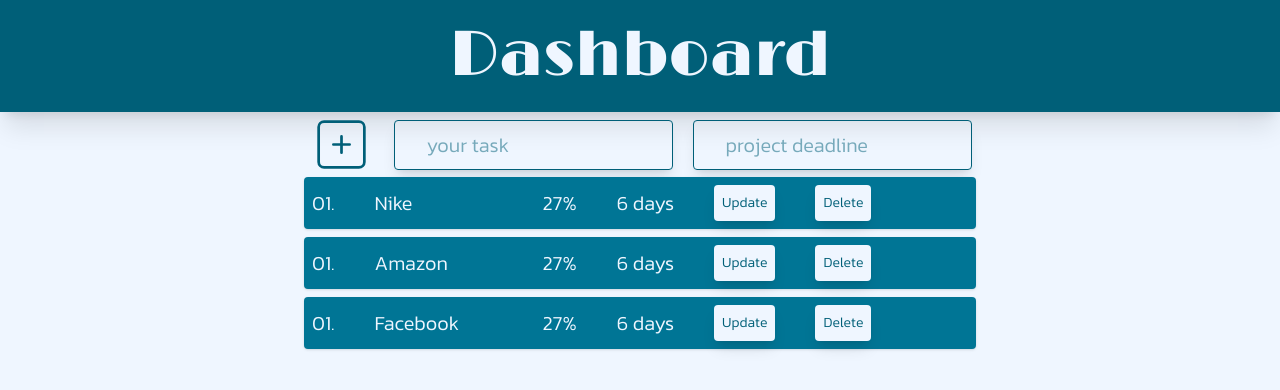
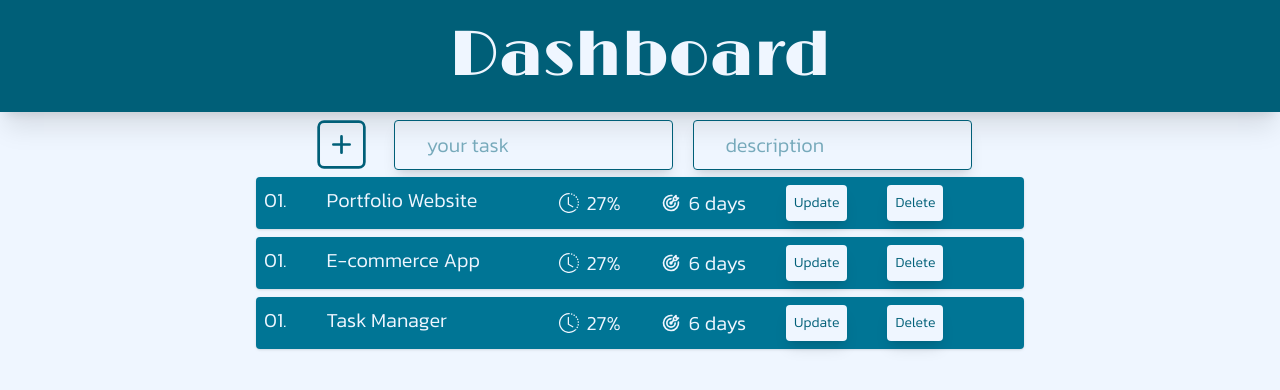
Before and after one commit to AlexMaunouryBenavides/task-manager, a React (Vite) app in the folder client/: page /dashboard in a window 1280 px wide. Shown: the top 390 px of the page. Built offline with nearby package versions, Linux system fonts and the light colour scheme.

Commit message:
feat:animation rows

```diff
--- a/client/package.json
+++ b/client/package.json
@@ -11,7 +11,9 @@
     "@dnd-kit/core": "^6.3.1",
     "@dnd-kit/sortable": "^10.0.0",
     "@dnd-kit/utilities": "^3.2.2",
+    "@gsap/react": "^2.1.2",
     "@tailwindcss/vite": "^4.2.2",
+    "gsap": "^3.14.2",
     "react": "^19.1.0",
     "react-dom": "^19.1.0",
     "react-icons": "^5.6.0",
--- a/client/src/components/Row.tsx
+++ b/client/src/components/Row.tsx
@@ -1,25 +1,44 @@
 interface IRow {
+   id?: number;
    title: string;
+   description: string | null;
+   isOpen: boolean;
+   handlClick: () => void;
 }
+import { BsClockHistory } from "react-icons/bs";
+import { TbTargetArrow } from "react-icons/tb";
 
-function Row({ title }: IRow) {
+function Row({ title, description, handlClick }: IRow) {
    return (
-    <div className="flex flex-col md:flex-row gap-10 md:items-center md:align-baseline justify-start bg-cyan-700 p-2 rounded-sm shadow-sm  text-blue-50">
+      <div className="cursor-pointer">
+         <div
+            onClick={handlClick}
+            onKeyUp={handlClick}
+            className="flex flex-col md:flex-row gap-10 bg-cyan-700 p-2 rounded-sm shadow-sm  text-blue-50"
+         >
             <p>01.</p>
-      <p className="md:w-32">{title}</p>
-
-      <div>
-        <img src="" alt="" />
+            <p className="w-48">{title}</p>
+            <div className="flex items-center gap-2">
+               <BsClockHistory />
                <p>27%</p>
             </div>
 
-      <div>
-        <img src="" alt="" />
+            <div className="flex items-center gap-2">
+               <TbTargetArrow />
                <p>6 days</p>
             </div>
 
-      <div className="bg-blue-50 rounded-sm text-sm  text-cyan-800 cursor-pointer shadow-lg p-2">Update</div>
-      <div className="bg-blue-50 rounded-sm text-sm  text-cyan-800 cursor-pointer shadow-lg p-2">Delete</div>
+            <div className="bg-blue-50 rounded-sm text-sm  text-cyan-800 cursor-pointer shadow-lg p-2">
+               Update
+            </div>
+            <div className="bg-blue-50 rounded-sm text-sm  text-cyan-800 cursor-pointer shadow-lg p-2">
+               Delete
+            </div>
+         </div>
+         {/* description */}
+         <div className="acc cursor-pointer overflow-hidden px-4 h-0">
+            <p>{description ?? "No description"}</p>
+         </div>
       </div>
    );
 }
--- a/client/src/pages/Dashboard.tsx
+++ b/client/src/pages/Dashboard.tsx
@@ -1,29 +1,115 @@
+import { useGSAP } from "@gsap/react";
+import { gsap } from "gsap";
+import { type ChangeEvent, useRef, useState } from "react";
 import { CiSquarePlus } from "react-icons/ci";
 import Header from "../components/Header";
 import Input from "../components/Input";
 import Row from "../components/Row";
+gsap.registerPlugin(useGSAP);
+// fake data
+const projectsData = [
+  {
+    id: 1,
+    title: "Portfolio Website",
+    description: "Personal portfolio built with React",
+  },
+  { id: 2, title: "E-commerce App", description: null },
+  {
+    id: 3,
+    title: "Task Manager",
+    description: "Simple task management API with Node.js",
+  },
+];
 
 function Dashboard() {
+  // gerer le form
+  const [projects, setProjects] = useState(projectsData);
+  const [formInput, setFormInput] = useState({ title: "", description: "" });
+  console.log(projects);
+
+  function handleChange(e: ChangeEvent<HTMLInputElement>) {
+    const { name, value } = e.target;
+    setFormInput((prev) => ({ ...prev, [name]: value }));
+  }
+
+  function handleSubmit(e: React.FormEvent) {
+    e.preventDefault();
+
+    if (!formInput.title.trim()) {
+      alert("Must have a title");
+      return;
+    }
+    const newProject = {
+      id: Date.now(),
+      title: formInput.title,
+      description: formInput.description,
+    };
+    setProjects([newProject, ...projects]);
+
+    setFormInput({ title: "", description: "" });
+  }
+  // animation
+  const [openIndex, setOpenIndex] = useState<number | null>(null);
+  const container = useRef(null);
+  useGSAP(
+    () => {
+      const details = gsap.utils.toArray<HTMLElement>(".acc");
+
+      details.forEach((el, i) => {
+        gsap.to(el, {
+          height: openIndex === i ? "auto" : 0,
+          duration: 0.4,
+          ease: "power2.inOut",
+          overwrite: true,
+        });
+      });
+    },
+    { scope: container, dependencies: [openIndex] },
+  );
   return (
     <div>
       <Header title="Dashboard" />
-
       {/* FORM */}
       <div className="flex justify-center">
-        <form>
+        <form onSubmit={handleSubmit}>
           <div className="flex items-center gap-5">
-            <CiSquarePlus size={65} className="text-cyan-800 cursor-pointer " />
-            <Input placeholder="your task" />
-            <Input placeholder="project deadline" />
+            <button type="submit">
+              <CiSquarePlus
+                size={65}
+                className="text-cyan-800 cursor-pointer"
+              />
+            </button>
+
+            <Input
+              name="title"
+              value={formInput.title}
+              onChange={handleChange}
+              placeholder="your task"
+            />
+            <Input
+              name="description"
+              value={formInput.description}
+              onChange={handleChange}
+              placeholder="description"
+            />
           </div>
         </form>
       </div>
 
       {/* rows container */}
-      <div className="flex md:flex-col flex-wrap gap-2 align-middle  max-w-2xl m-auto">
-        <Row title="Nike" />
-        <Row title="Amazon" />
-        <Row title="Facebook" />
+      <div
+        ref={container}
+        className=" flex md:flex-col flex-wrap gap-2 align-middle  max-w-3xl m-auto"
+      >
+        {projects.map((project, i) => (
+          <Row
+            key={project.id}
+            isOpen={openIndex === i}
+            handlClick={() => setOpenIndex(openIndex === i ? null : i)}
+            title={project.title}
+            description={project.description}
+          />
+        ))}
       </div>
     </div>
   );
```
Also changed, not shown: 1 other file (tests, documents, lock files or other folders). Lines whose indentation alone changed are shown as unchanged.
